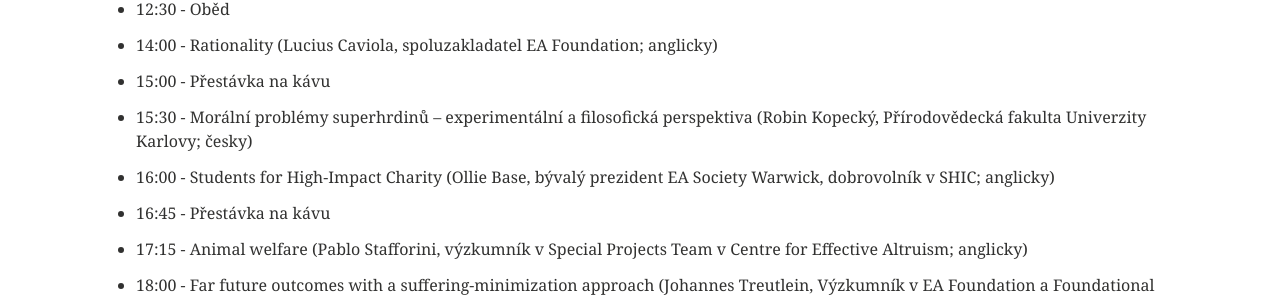
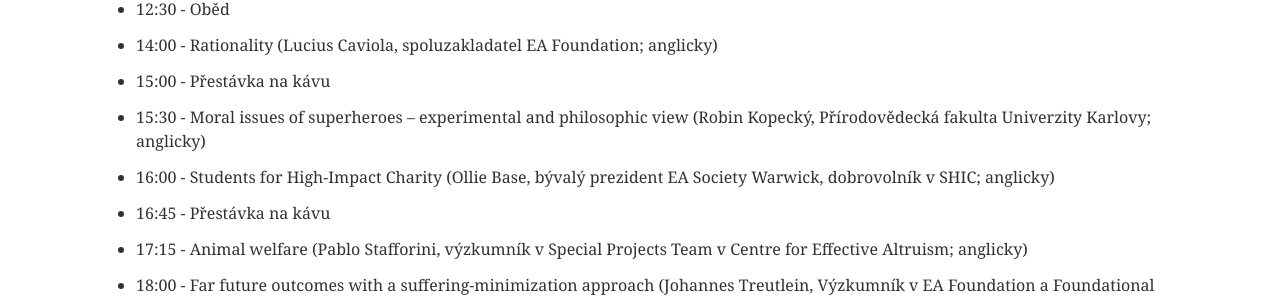
Before and after one commit to ea-czech-republic/eagxprague.org, a Jekyll site: the page built from index.md, in a window 1280 px wide and 900 px high, scrolled down 1725 px. Shown: the part 154-454 px from the top of the window. Built offline with Jekyll 4.4.1, drawn with Linux system fonts in a browser that asks for light colours; nearby versions of some CDN libraries.

Commit message:
Robin will speak in english (#20)

```diff
--- a/index.md
+++ b/index.md
@@ -32,7 +32,7 @@
 - 12:30 - Oběd
 - 14:00 - Rationality (Lucius Caviola, spoluzakladatel EA Foundation; anglicky)
 - 15:00 - Přestávka na kávu
-- 15:30 - Morální problémy superhrdinů -- experimentální a filosofická perspektiva (Robin Kopecký, Přírodovědecká fakulta Univerzity Karlovy; česky)
+- 15:30 - Moral issues of superheroes -- experimental and philosophic view (Robin Kopecký, Přírodovědecká fakulta Univerzity Karlovy; anglicky)
 - 16:00 - Students for High-Impact Charity (Ollie Base, bývalý prezident EA Society Warwick, dobrovolník v SHIC; anglicky)
 - 16:45 - Přestávka na kávu
 - 17:15 - Animal welfare (Pablo Stafforini, výzkumník v Special Projects Team v Centre for Effective Altruism; anglicky)
```
Also changed, not shown: english.md (+1 -1 lines).
